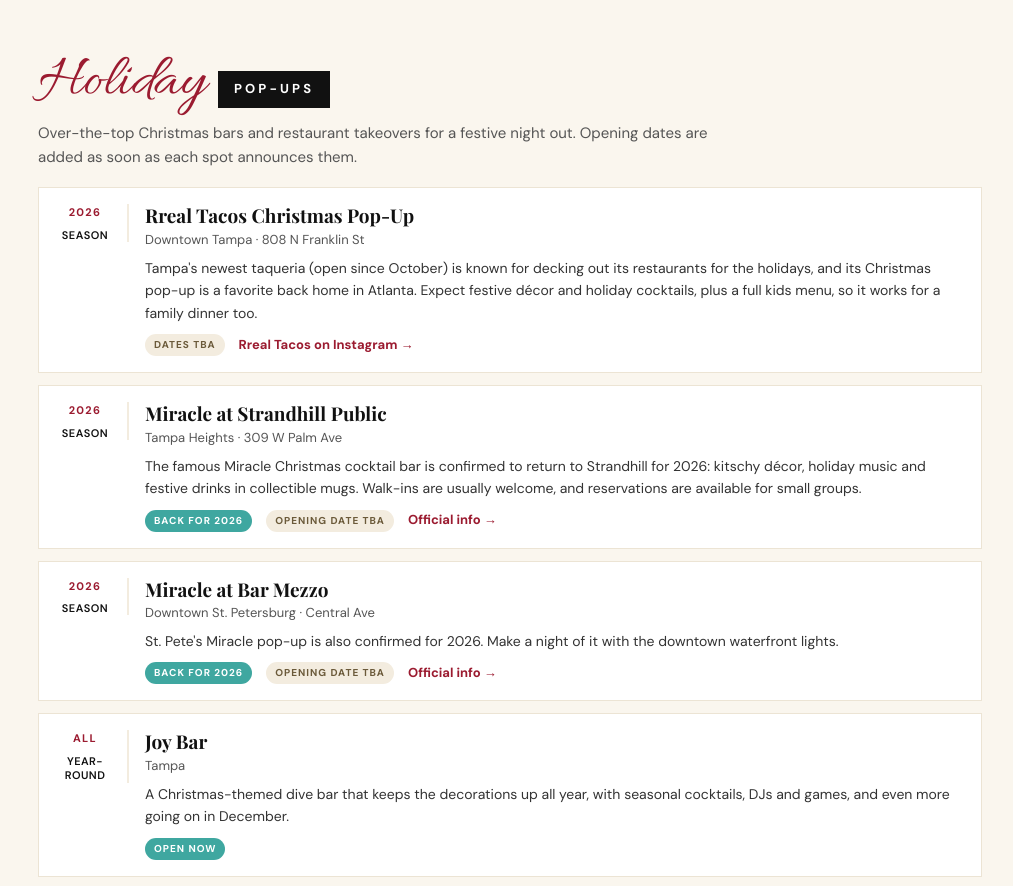
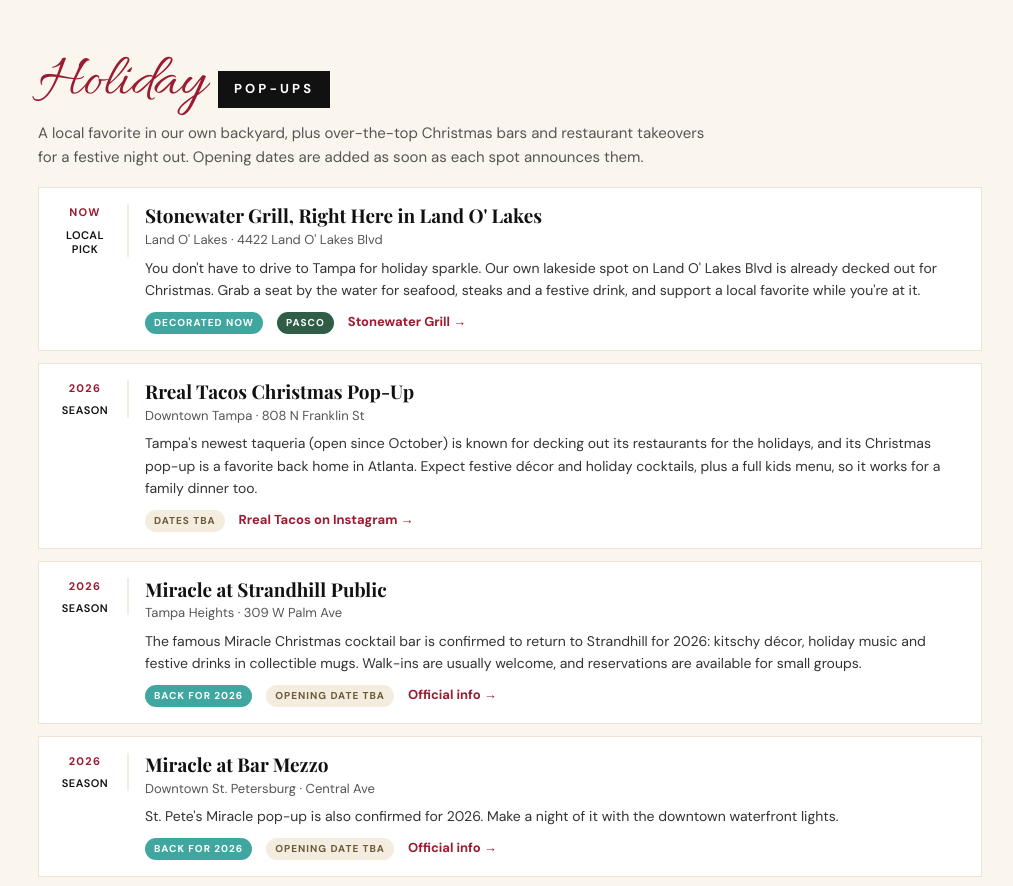
Before and after one commit to jennrose5280-oss/landolakeslocal, a plain HTML site: page Published/guides/holiday-events-2026/index.html in a window 1280 px wide. Shown: the part 5343-6229 px from the top of the page, without its empty margins (130-1143 px from the left). Drawn offline with nearby package versions, Linux system fonts and the light colour scheme; a web font is replaced by a local one.

Commit message:
Holiday guide: spotlight Stonewater Grill in Pop-Ups
Co-Authored-By: Claude Opus 5.5 <noreply@anthropic.com>
Claude-Session: https://claude.ai/code/session_01JsEKCuHkRE3w3RidvMF3jZ

```diff
--- a/Published/guides/holiday-events-2026/index.html
+++ b/Published/guides/holiday-events-2026/index.html
@@ -815,8 +815,18 @@
   <!-- HOLIDAY POP-UPS -->
   <section class="block" id="pop-ups">
     <div class="bar"><span class="script">Holiday</span><h2>Pop-Ups</h2></div>
-    <p class="section-intro">Over-the-top Christmas bars and restaurant takeovers for a festive night out. Opening dates are added as soon as each spot announces them.</p>
+    <p class="section-intro">A local favorite in our own backyard, plus over-the-top Christmas bars and restaurant takeovers for a festive night out. Opening dates are added as soon as each spot announces them.</p>
     <div class="events">
+
+      <article class="event">
+        <div class="date"><div class="mon">NOW</div><div class="day soft">Local pick</div></div>
+        <div>
+          <h3>Stonewater Grill, Right Here in Land O' Lakes</h3>
+          <div class="meta">Land O' Lakes &middot; 4422 Land O' Lakes Blvd</div>
+          <p class="desc">You don't have to drive to Tampa for holiday sparkle. Our own lakeside spot on Land O' Lakes Blvd is already decked out for Christmas. Grab a seat by the water for seafood, steaks and a festive drink, and support a local favorite while you're at it.</p>
+          <div class="row"><span class="pill ok">Decorated now</span><span class="pill pasco">Pasco</span><a class="more" href="https://www.stonewaterrestaurant.com/" target="_blank" rel="noopener">Stonewater Grill →</a></div>
+        </div>
+      </article>
 
       <article class="event">
         <div class="date"><div class="mon">2026</div><div class="day soft">Season</div></div>
```
